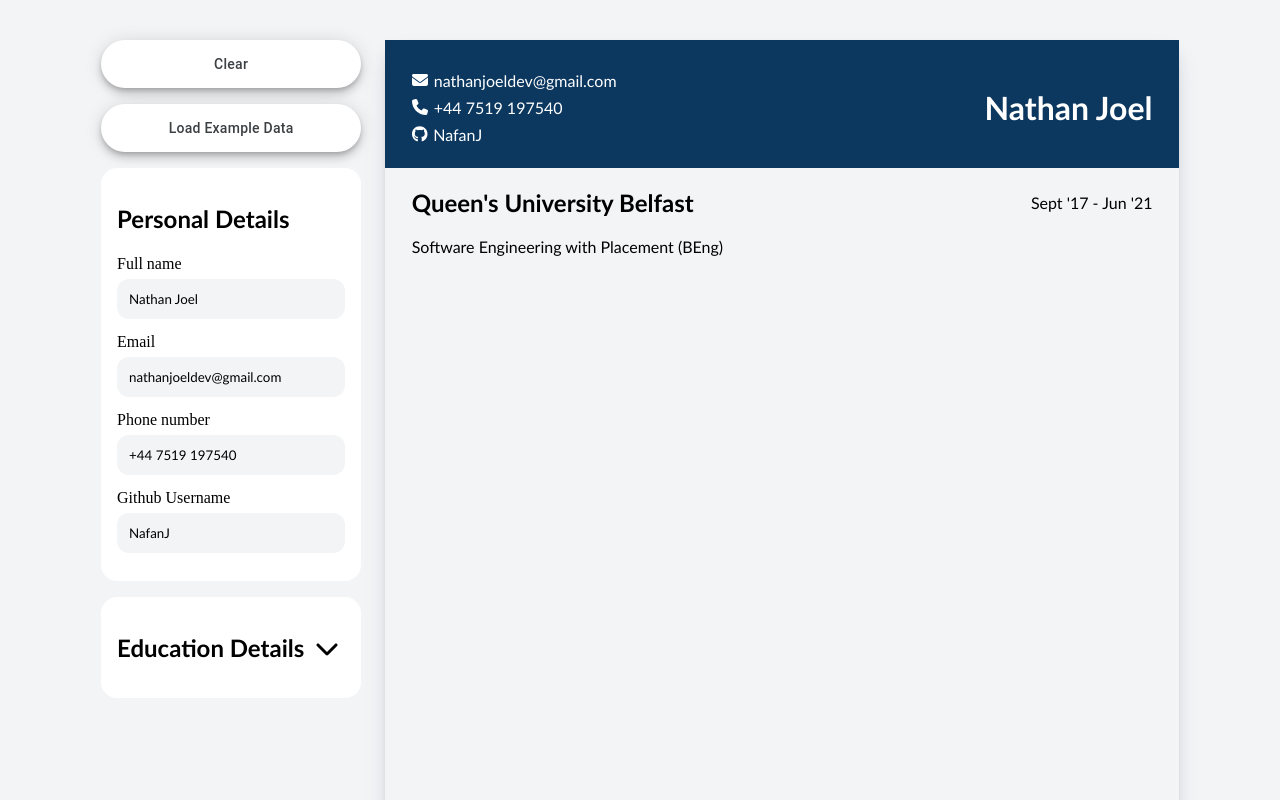
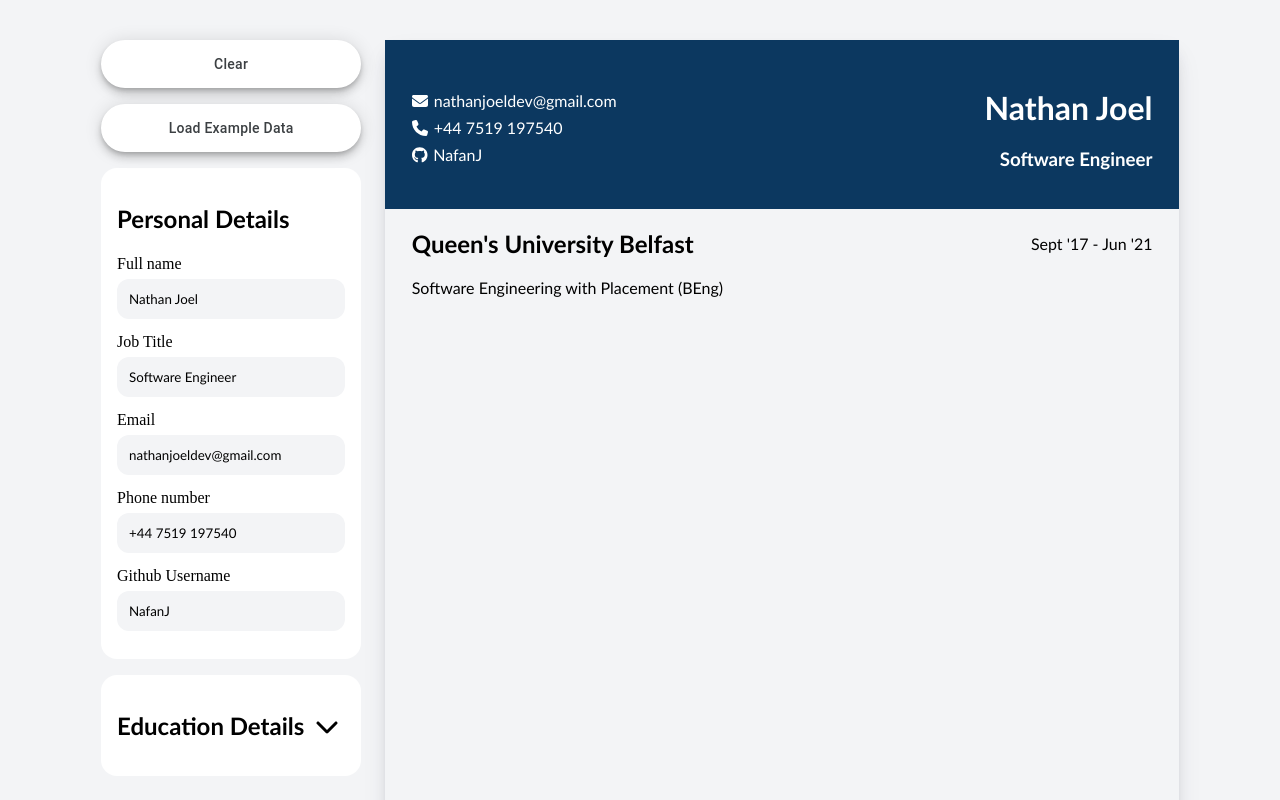
Before and after one commit to NafanJ/cv-builder, a React app: page / in a window 1280 px wide. Shown: the top 800 px of the page. Built offline with nearby package versions, Linux system fonts and the light colour scheme; the HTML template or start-up script is replaced by a standard one.

Commit message:
Added new Job Title to Personal Details

```diff
--- a/src/App.jsx
+++ b/src/App.jsx
@@ -9,6 +9,7 @@ function App() {
 
   const exampleData = {
     fullName: "Nathan Joel",
+    jobTitle: "Software Engineer",
     email: "nathanjoeldev@gmail.com",
     phoneNumber: "+44 7519 197540",
     github: "NafanJ",
@@ -32,6 +33,7 @@ function App() {
         <button className="button" onClick={() =>
           setPersonalInfo({
             fullName: "",
+            jobTitle: "",
             email: "",
             phoneNumber: "",
             github: "",
@@ -48,6 +50,7 @@ function App() {
           <PersonalDetails
             onChange={handlePersonalInfoChange}
             fullName={personalInfo.fullName}
+            jobTitle={personalInfo.jobTitle}
             email={personalInfo.email}
             phoneNumber={personalInfo.phoneNumber}
             github={personalInfo.github}
--- a/src/components/PersonalDetails.jsx
+++ b/src/components/PersonalDetails.jsx
@@ -1,7 +1,7 @@
 import InputGroup from "./InputGroup";
 import "../styles/PersonalDetails.css"
 
-function PersonalDetails({ onChange, email, fullName, phoneNumber, github }) {
+function PersonalDetails({ onChange, fullName, jobTitle, email, phoneNumber, github }) {
   return (
     <form className="personal-details">
       <h2>Personal Details</h2>
@@ -13,6 +13,15 @@ function PersonalDetails({ onChange, email, fullName, phoneNumber, github }) {
         value={fullName}
         onChange={onChange}
         data-key="fullName"
+      />
+      <InputGroup
+        type="text"
+        id="job"
+        labelText="Job Title"
+        placeholder="Job Title"
+        value={jobTitle}
+        onChange={onChange}
+        data-key="jobTitle"
       />
       <InputGroup
         type="email"
--- a/src/components/PersonalDetailsSection.jsx
+++ b/src/components/PersonalDetailsSection.jsx
@@ -4,7 +4,7 @@ import { faEnvelope, faPhone } from '@fortawesome/free-solid-svg-icons';
 import { faGithub } from '@fortawesome/free-brands-svg-icons';
 import GitHubLink from './GitHubLink'
 
-function PersonalDetailsSection({email, fullName, phoneNumber, github }) {
+function PersonalDetailsSection({fullName, jobTitle, email, phoneNumber, github }) {
   return (
     <div className="personal-info">
       <div className="contact-info">
@@ -27,7 +27,10 @@ function PersonalDetailsSection({email, fullName, phoneNumber, github }) {
           </div>
         )}
       </div>
-      <h1 className="resume-name">{fullName}</h1>
+      <div className="candidate-details">
+        <h1>{fullName}</h1>
+        <h3>{jobTitle}</h3>
+      </div>
     </div>
   );
 }
--- a/src/components/Resume.jsx
+++ b/src/components/Resume.jsx
@@ -7,6 +7,7 @@ function Resume(personalInfo, educationDetails, professionalExperience) {
     <div className="resume-container">
         <PersonalDetailsSection
             fullName={personalInfo.personalDetails.fullName}
+            jobTitle={personalInfo.personalDetails.jobTitle}
             email={personalInfo.personalDetails.email}
             phoneNumber={personalInfo.personalDetails.phoneNumber}
             github={personalInfo.personalDetails.github}
--- a/src/styles/PersonalDetailsSection.css
+++ b/src/styles/PersonalDetailsSection.css
@@ -17,3 +17,7 @@
     gap: 6px;
     align-items: center;
 }
+
+.candidate-details{
+    text-align: end;
+}
```
